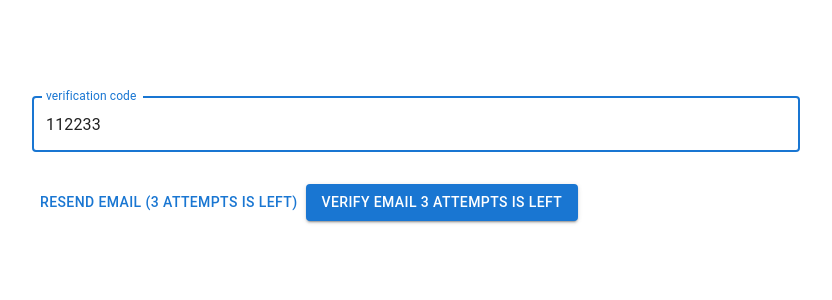
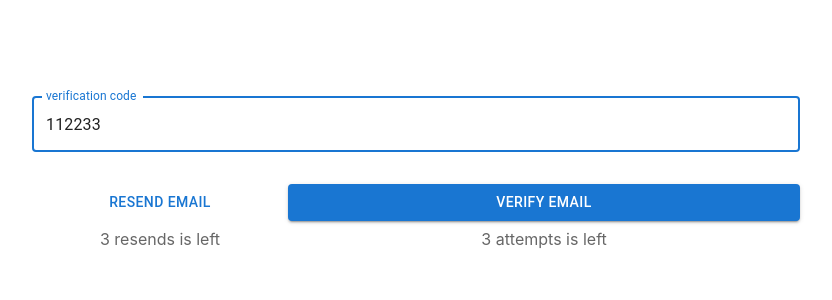
Before and after one commit to HassanHeydariNasab/r, a React (Create React App) app: page /verify-email in a window 1280 px wide. Shown: the top 300 px of the page, without its empty margins (224-1056 px from the left). Built offline with nearby package versions, Linux system fonts and the light colour scheme.

Commit message:
Update verify-email buttons style

```diff
--- a/src/containers/verify-email/verify-email.view.tsx
+++ b/src/containers/verify-email/verify-email.view.tsx
@@ -1,6 +1,6 @@
 import React from "react";
 import type { ChangeEventHandler, MouseEventHandler } from "react";
-import { Button, Stack, TextField } from "@mui/material";
+import { Box, Button, Stack, TextField } from "@mui/material";
 import LoadingButton from "@mui/lab/LoadingButton";
 
 interface VerifyEmailViewProps {
@@ -40,25 +40,37 @@ export const VerifyEmailView = ({
         autoFocus
       />
       <Stack direction={"row"}>
+        <Stack flex={1} alignItems={"center"}>
           <LoadingButton
             variant={"text"}
             onClick={onClickResend}
             loading={isReRequestEmailVerificationLoading}
             disabled={resendEmailTokenCount === 3}
+            fullWidth
           >
-          Resend Email ({3 - resendEmailTokenCount} attempt
-          {3 - resendEmailTokenCount !== 1 ? "s" : ""} is left)
+            Resend Email
           </LoadingButton>
+          <Box color={"text.secondary"} mt={1}>
+            {3 - resendEmailTokenCount} resend
+            {3 - resendEmailTokenCount !== 1 ? "s" : ""} is left
+          </Box>
+        </Stack>
+        <Stack flex={2} alignItems={"center"}>
           <LoadingButton
             variant={"contained"}
             type={"submit"}
             onClick={onClickSubmit}
             loading={isLoading}
             disabled={wrongEmailTokenCount === 3}
+            fullWidth
           >
-          Verify Email {3 - wrongEmailTokenCount} attempt
+            Verify Email{" "}
+          </LoadingButton>
+          <Box color={"text.secondary"} mt={1}>
+            {3 - wrongEmailTokenCount} attempt
             {3 - wrongEmailTokenCount !== 1 ? "s" : ""} is left
-        </LoadingButton>
+          </Box>
+        </Stack>
       </Stack>
     </Stack>
   );
```
Lines whose indentation alone changed are shown as unchanged.
